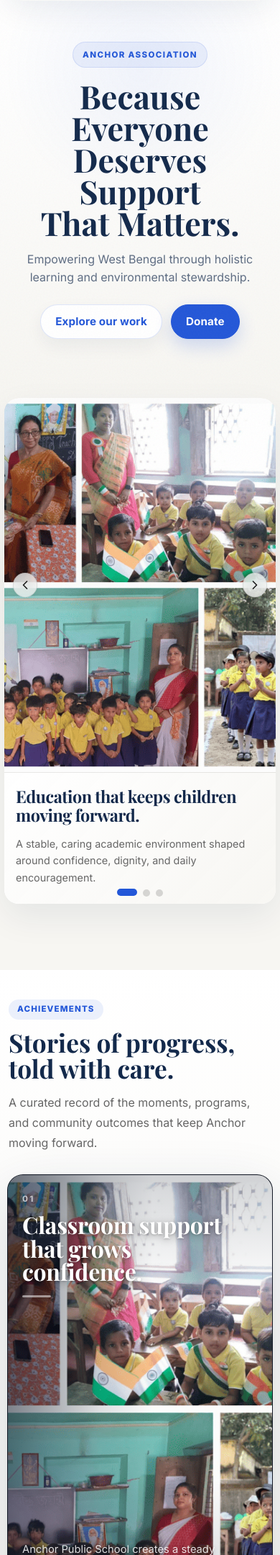
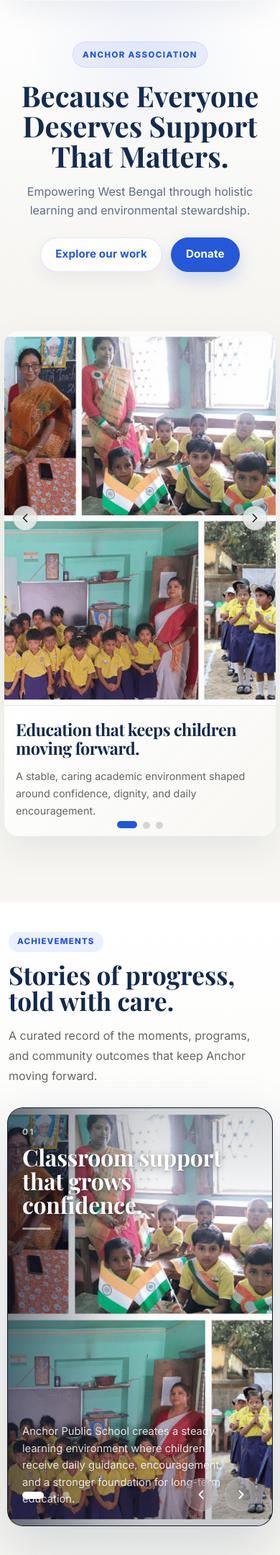
Before and after one commit to DReekis/ANCHORASSOCIATION, a Flask app: template anchor_site/templates/index.html in a window 390 px wide. Shown: the part 264-2425 px from the top of the page at 72% size. Run offline with Flask 3, Linux system fonts and the light colour scheme; the template is opened without the code that fills it: values that come from a table or form of the project are taken from there, others are empty; parts of the project's set-up code (start-up, migrations or seed data) failed here and were passed over; some libraries are stand-ins or nearby versions; some web fonts are replaced.

Commit message:
style: adjust hero section dimensions and typography for better responsiveness

```diff
--- a/anchor_site/static/css/home.css
+++ b/anchor_site/static/css/home.css
@@ -1268,7 +1268,7 @@
    Premium Homepage Polish
    -------------------------------------------------------------------------- */
 .hero {
-   min-height: clamp(560px, 72vh, 760px);
+   min-height: clamp(480px, 60vh, 680px);
    padding-top: clamp(64px, 8vw, 110px);
    padding-bottom: clamp(56px, 8vw, 96px);
    background:
@@ -1296,8 +1296,8 @@
 
 .hero__title {
    color: var(--dark);
-   font-size: clamp(2.8rem, 6.8vw, 5.8rem);
-   line-height: 0.98;
+   font-size: clamp(2.5rem, 5.5vw, 4.5rem);
+   line-height: 1.05;
    letter-spacing: 0;
    text-wrap: balance;
 }
@@ -1459,7 +1459,7 @@
    position: relative;
    display: grid;
    width: min(calc(100vw - 32px), 1320px);
-   min-height: 650px;
+   min-height: clamp(450px, 70vh, 580px);
    margin: 0 auto;
    overflow: hidden;
    border: 1px solid rgba(35, 87, 216, 0.1);
@@ -1472,7 +1472,7 @@
 .achievement-slide {
    position: relative;
    grid-area: 1 / 1;
-   min-height: 650px;
+   min-height: clamp(450px, 70vh, 580px);
    opacity: 0;
    visibility: hidden;
    pointer-events: none;
```
